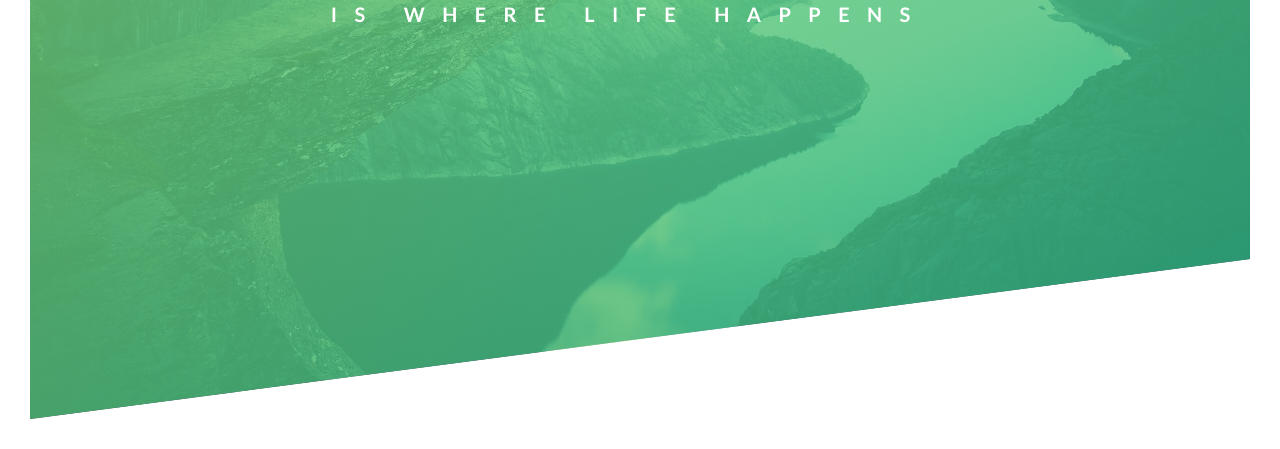
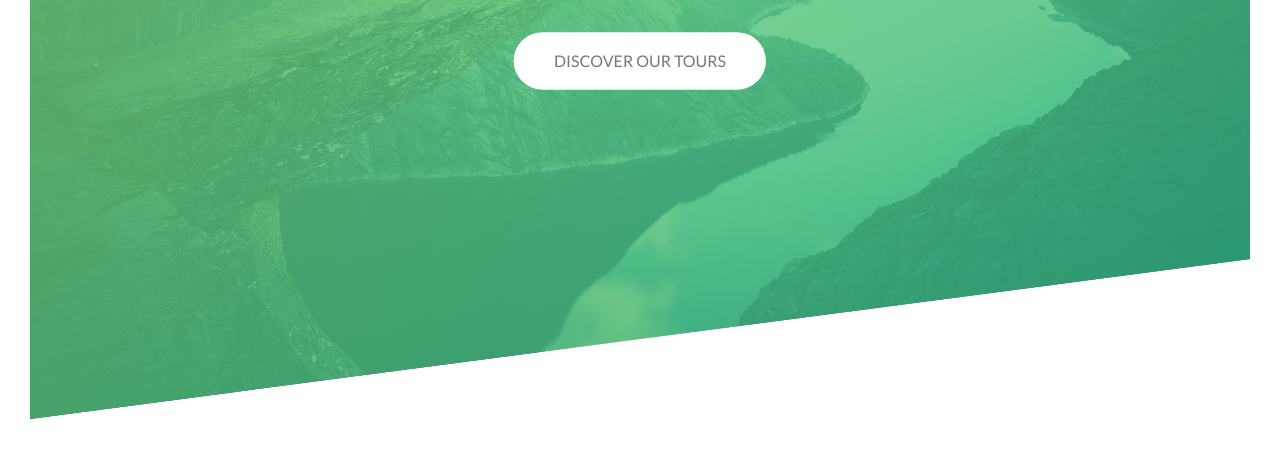
Before and after one commit to PaulGreetham/natours-project, a plain HTML site: page starter/index.html in a window 1280 px wide. Shown: the part 371-820 px from the top of the page. Drawn offline with Linux system fonts and the light colour scheme; files that its build step writes are made by us from their sources.

Commit message:
header and button animation finished

```diff
--- a/starter/css/style.css
+++ b/starter/css/style.css
@@ -51,6 +51,7 @@ body {
   top: 40%;
   left: 50%;
   transform: translate(-50%, -50%);
+  text-align: center;
 }
 
 .heading-primary {
@@ -58,6 +59,7 @@ body {
   text-transform: uppercase;
 
   backface-visibility: hidden;
+  margin-bottom: 60px;
 }
 
 .heading-primary-main {
@@ -109,3 +111,68 @@ body {
     transform: translate(0);
   }
 }
+
+@keyframes moveInBottom {
+  0% {
+    opacity: 0;
+    transform: translateY(30px);
+  }
+
+  100% {
+    opacity: 1;
+    transform: translate(0);
+  }
+}
+
+.btn:link,
+.btn:visited {
+  text-transform: uppercase;
+  text-decoration: none;
+  padding: 15px 40px;
+  display: inline-block;
+  border-radius: 100px;
+  transition: all 0.2s;
+  position: relative;
+}
+
+.btn:hover {
+  transform: translateY(-3px);
+  box-shadow: 0 10px 20px rgba(0, 0, 0, 0.2);
+}
+
+.btn:active {
+  transform: translateY(-1px);
+  box-shadow: 0 5px 10px rgba(0, 0, 0, 0.2);
+}
+
+.btn-white {
+  background-color: #fff;
+  color: #777;
+}
+
+.btn::after {
+  content: "";
+  display: inline-block;
+  height: 100%;
+  width: 100%;
+  border-radius: 100px;
+  position: absolute;
+  top: 0;
+  left: 0;
+  z-index: -1;
+  transition: all 0.4s;
+}
+
+.btn-white::after {
+  background-color: #fff;
+}
+
+.btn:hover::after {
+  transform: scaleX(1.4) scaleY(1.6);
+  opacity: 0;
+}
+
+.btn-animated {
+  animation: moveInBottom 0.5s ease-out 0.75s;
+  animation-fill-mode: backwards;
+}
--- a/starter/index.html
+++ b/starter/index.html
@@ -22,6 +22,8 @@
             <span class="heading-primary-main">Outdoors</span>
             <span class="heading-primary-sub">is where life happens</span>
           </h1>
+
+          <a href="#" class="btn btn-white btn-animated">Discover our tours</a>
         </div>
 
       </header>
```
